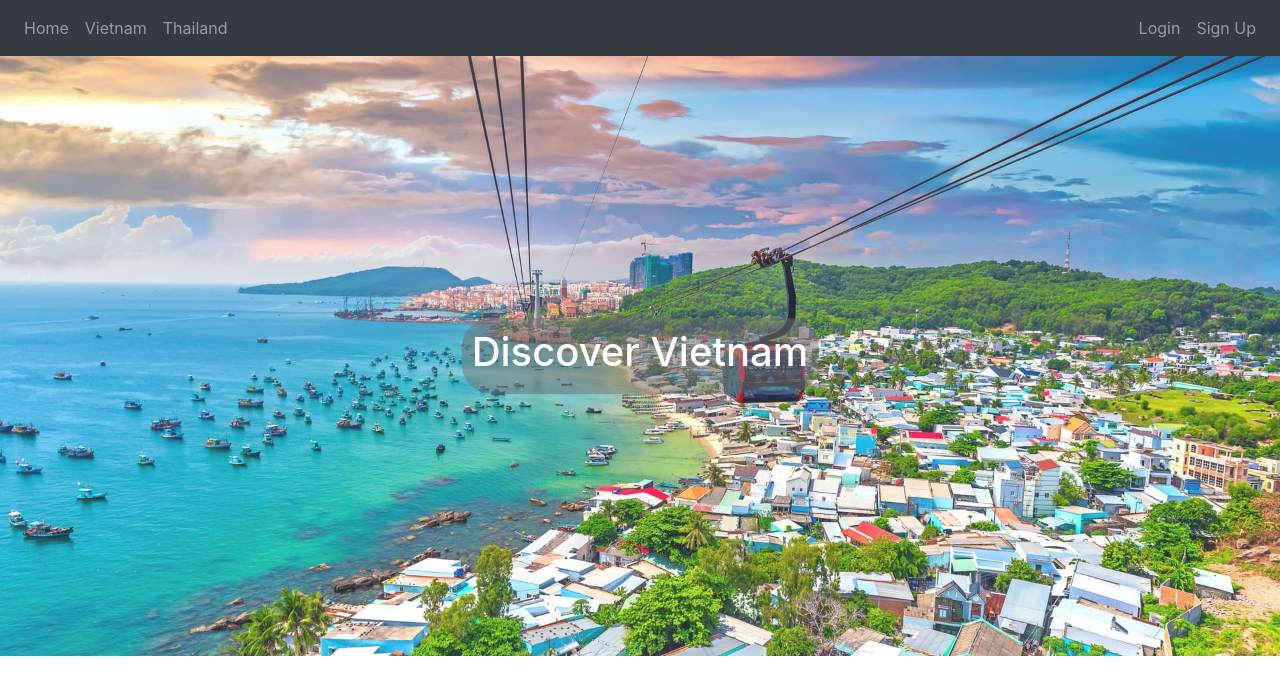
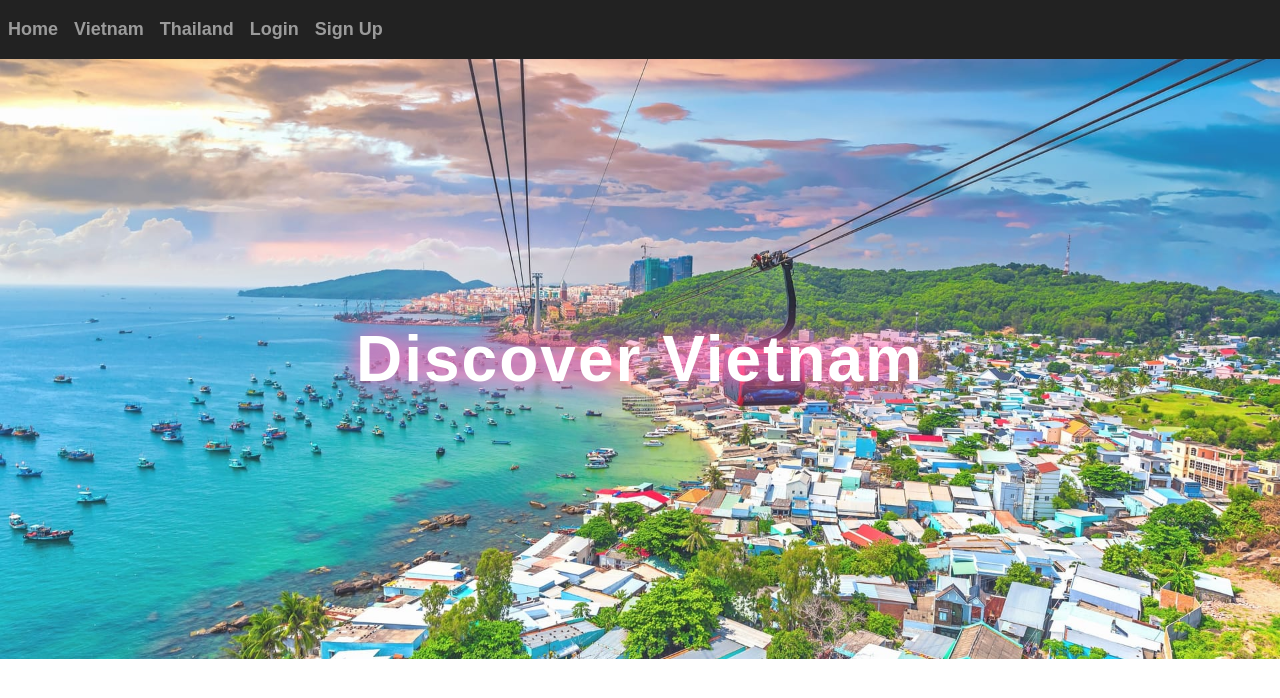
Before and after one commit to jmasters89/travel-blog, a Flask app: page /vietnam in a window 1280 px wide. Shown: the top 698 px of the page. Run offline with Flask 3, Linux system fonts and the light colour scheme; some libraries are stand-ins or nearby versions; some web fonts are replaced.

Commit message:
Dynamic CSS handling on homepage of images

```diff
--- a/website/static/css/styles.css
+++ b/website/static/css/styles.css
@@ -1,62 +1,54 @@
-.note-list {
-    padding-left: 0;
+.hero-image {
+    background-position: left center;
+    background-repeat: no-repeat;
+    background-size: cover;
+    position: relative;
+    min-height: 200px;
+    max-height: 300px;
+    height: 100vh;
+
 }
 
-.note-textarea {
-    margin: 0 auto;
-    display: block;
-}
-
-.note-submit-button {
-    margin-top: 10px;
-}
-
-.note-content {
-    word-break: break-word;
-}
-
-.note-metadata {
-    text-align: right;
-    white-space: nowrap;
-}
-
-.delete-note {
-    padding-left: 10px;
-}
-
-@media (max-width: 575.98px) {
-    .note-metadata {
-        text-align: left;
-        margin-top: 10px;
-    }
-}
-
-.hero-image {
-    background-position: center;
-    background-repeat: no-repeat;
-    background-size: cover;
-    height: 300px;
-    position: relative;
-    min-height: 400px;
-    max-height: 600px;
-    height: 60vw;
-    background-image: none;
-}
-
-.hero-image img {
-    width: 100%;
-    height: 100%;
-    object-fit: cover;
-}
 
 .hero-text {
-    text-align: center;
     position: absolute;
     top: 50%;
     left: 50%;
     transform: translate(-50%, -50%);
+    text-align: center;
     color: white;
-    background-color: rgba(112, 112, 112, 0.5); /* Semi-transparent grey */
-    padding: 10px;
-    border-radius: 30px; /* Increased from 5px to 15px for more rounded corners */
+    width: 100%;
 }
+
+.hero-text h1 {
+    font-size: 4rem;
+    margin: 0;
+    letter-spacing: 2px;
+    white-space: nowrap;
+    overflow: visible; /* Allow glow to overflow */
+    display: inline-block; /* Contain the glow within the element */
+    filter: drop-shadow(0 0 10px #ff69b4)
+            drop-shadow(0 0 20px #ff69b4);
+}
+
+@media screen and (max-width: 768px) {
+    .hero-text h1 {
+        white-space: normal;
+        font-size: 3rem;
+    }
+}
+
+@media screen and (max-width: 480px) {
+    .hero-text h1 {
+        font-size: 2rem;
+    }
+}
+
+@media screen and (min-width: 768px) {
+    .hero-image {
+        background-position: left center;
+        min-height: 200px;
+        max-height: 600px;
+        height: 100vh;
+    }
+}
--- a/website/templates/base.html
+++ b/website/templates/base.html
@@ -3,17 +3,18 @@
   <head>
     <meta charset="utf-8" />
     <meta name="viewport" content="width=device-width, initial-scale=1" />
+    <!-- Remove the old Bootstrap CSS link -->
+    <!-- Add the new Bootswatch Journal theme CSS -->
     <link
       rel="stylesheet"
-      href="https://stackpath.bootstrapcdn.com/bootstrap/4.4.1/css/bootstrap.min.css"
-      integrity="sha384-Vkoo8x4CGsO3+Hhxv8T/Q5PaXtkKtu6ug5TOeNV6gBiFeWPGFN9MuhOf23Q9Ifjh"
-      crossorigin="anonymous"
+      href="{{ url_for('static', filename='css/bootstrap-bootswatch-journal.css') }}"
     />
     <link
       rel="stylesheet"
       href="https://stackpath.bootstrapcdn.com/font-awesome/4.7.0/css/font-awesome.min.css"
       crossorigin="anonymous"
     />
+    <!-- Remove the old styles.css link -->
     <link rel="stylesheet" href="{{ url_for('static', filename='css/styles.css') }}">
     <title>{% block title %}Home{% endblock %}</title>
   </head>
--- a/website/templates/home.html
+++ b/website/templates/home.html
@@ -1,6 +1,6 @@
 {% extends "hero_image.html" %}
 
-{% block hero_title %}Welcome to Our 2025 World Adventure{% endblock %}
+{% block hero_title %}Masters Escapism{% endblock %}
 
 {% block content %}
   <div class="container mt-5">
```
Also changed, not shown: website/static/css/styles_backup.css (added, +62 -0 lines).
